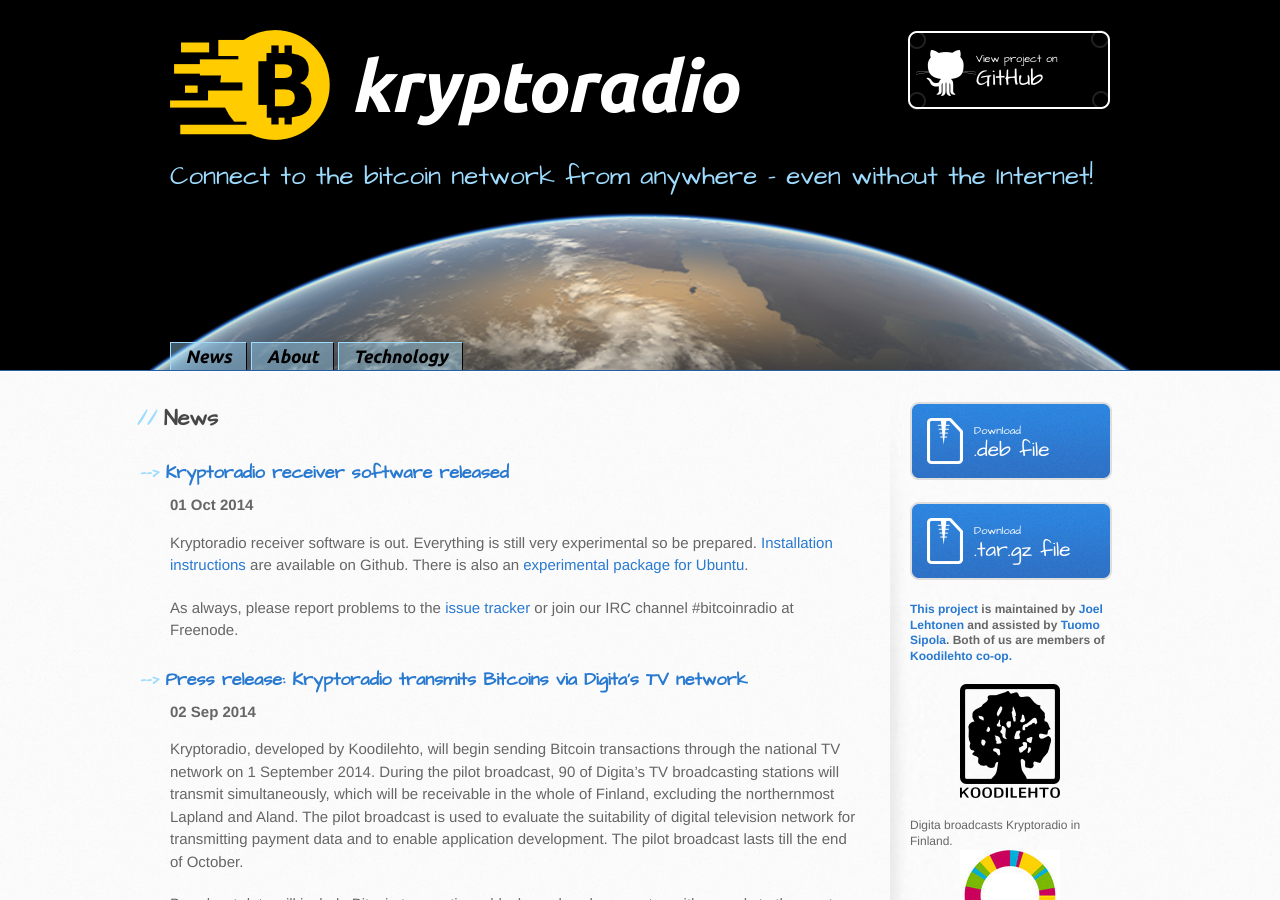
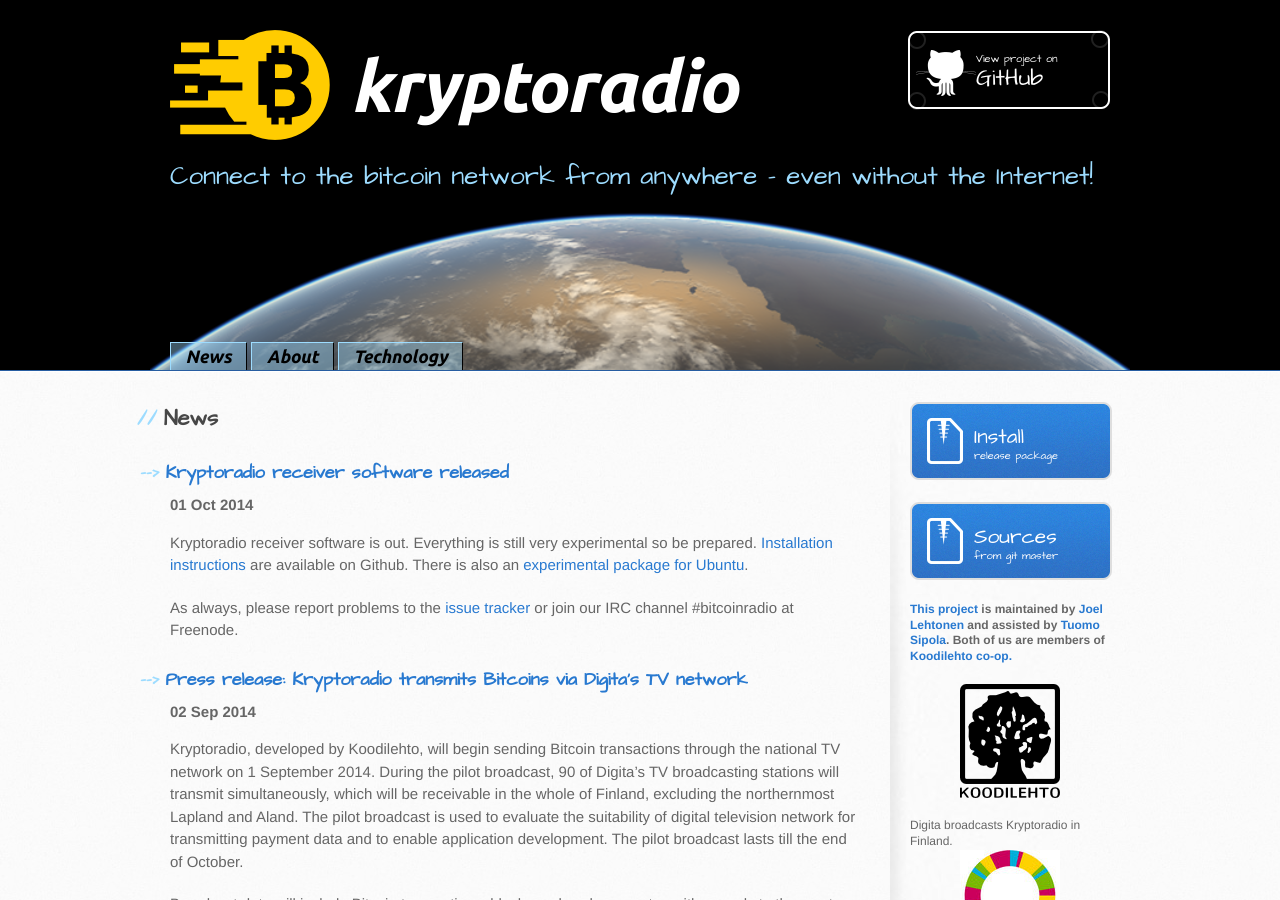
Before and after one commit to koodilehto/kryptoradio, a Jekyll site: the page built from index.html, in a window 1280 px wide and 900 px high. Built offline with Jekyll 4.4.1, drawn with Linux system fonts in a browser that asks for light colours.

Commit message:
Update button text

```diff
--- a/_layouts/layout.html
+++ b/_layouts/layout.html
@@ -54,16 +54,20 @@
         <aside id="sidebar">
           <a href="/packages/" class="button">
             {% if page.lang == 'fi' %}
-	    <small>Lataa tiedosto</small> .deb
+	    Asenna
+	    <small>julkaisupaketti</small>
 	    {% else %}
-	    <small>Download</small> .deb file
+	    Install
+	    <small>release package</small>
 	    {% endif %}
           </a>
           <a href="https://github.com/koodilehto/kryptoradio/tarball/master" class="button">
             {% if page.lang == 'fi' %}
-            <small>Lataa tiedosto</small> .tar.gz
+	    Lähdekoodi
+	    <small>gitin master-haarasta</small>
 	    {% else %}
-            <small>Download</small> .tar.gz file
+	    Sources
+	    <small>from git master</small>
 	    {% endif %}
           </a>
 
```
